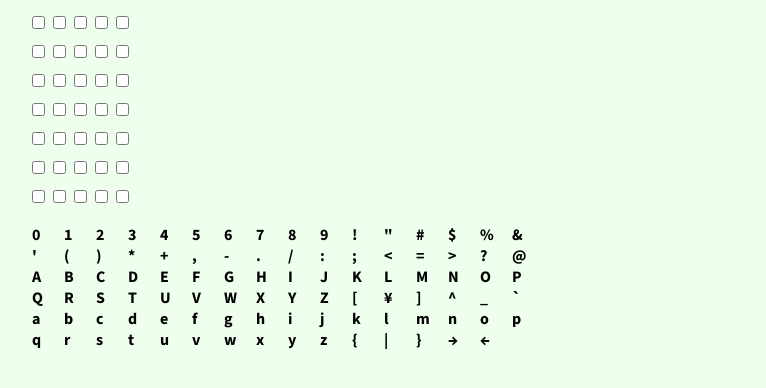
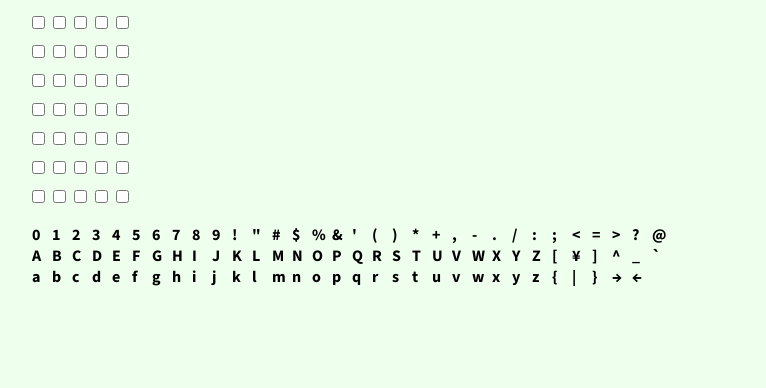
Before and after one commit to habitatofmatt/bad-pixels, a website: page index.html in a window 1280 px wide. Shown: the part 162-550 px from the top of the page, without its empty margins (160-926 px from the left). Drawn offline with Linux system fonts and the light colour scheme.

Commit message:
Improve layout of output data on full-width container

```diff
--- a/assets/index.custom.css
+++ b/assets/index.custom.css
@@ -16,11 +16,11 @@
 #result {
   display: flex;
   flex-wrap: wrap;
-  max-width: 32rem;
+  max-width: 40rem;
 }
 
 #result div {
-  width: 2rem;
+  width: 1.25rem;
 }
 
 #result div.good {
```
